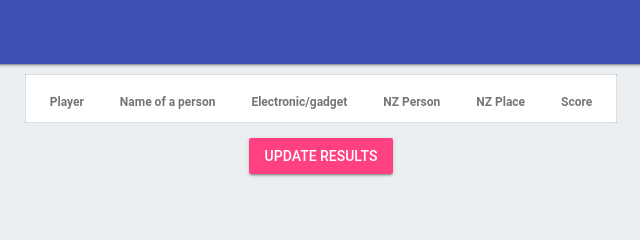
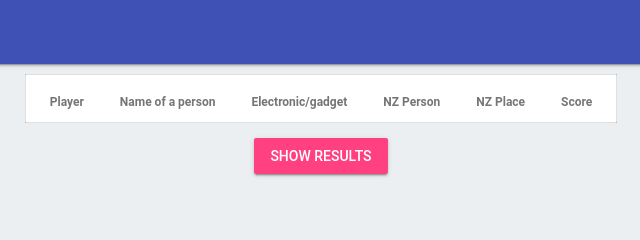
Before and after one commit to solnet-aquarium/solnet-stop-game, a plain HTML site: page public/dashboard.html in a window 1280 px wide. Shown: the top 240 px of the page, 319-959 px from the left. Drawn offline with nearby package versions, Linux system fonts and the light colour scheme.

Commit message:
changing labels

```diff
--- a/public/dashboard.html
+++ b/public/dashboard.html
@@ -48,7 +48,7 @@
                 </tbody>
             </table>
             <div class="center_button">
-                <button class="mdl-button mdl-js-button mdl-button--raised mdl-button--accent" id="btnAddGame" ng-click="dashboard.loadResults()">Update results</button>
+                <button class="mdl-button mdl-js-button mdl-button--raised mdl-button--accent" id="btnAddGame" ng-click="dashboard.loadResults()">Show results</button>
             </div>
         </main>
         <footer class="mdl-mini-footer">
```
